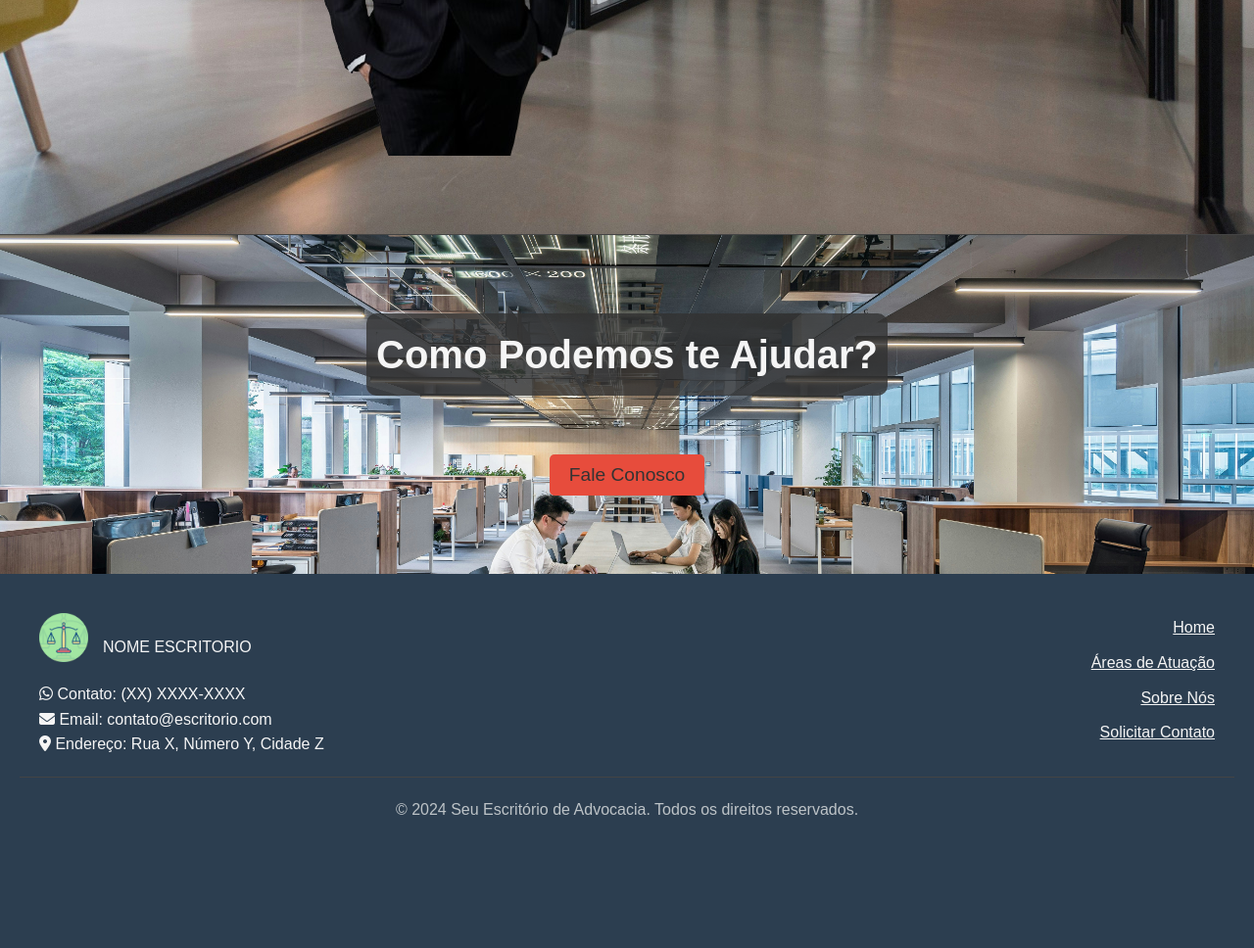
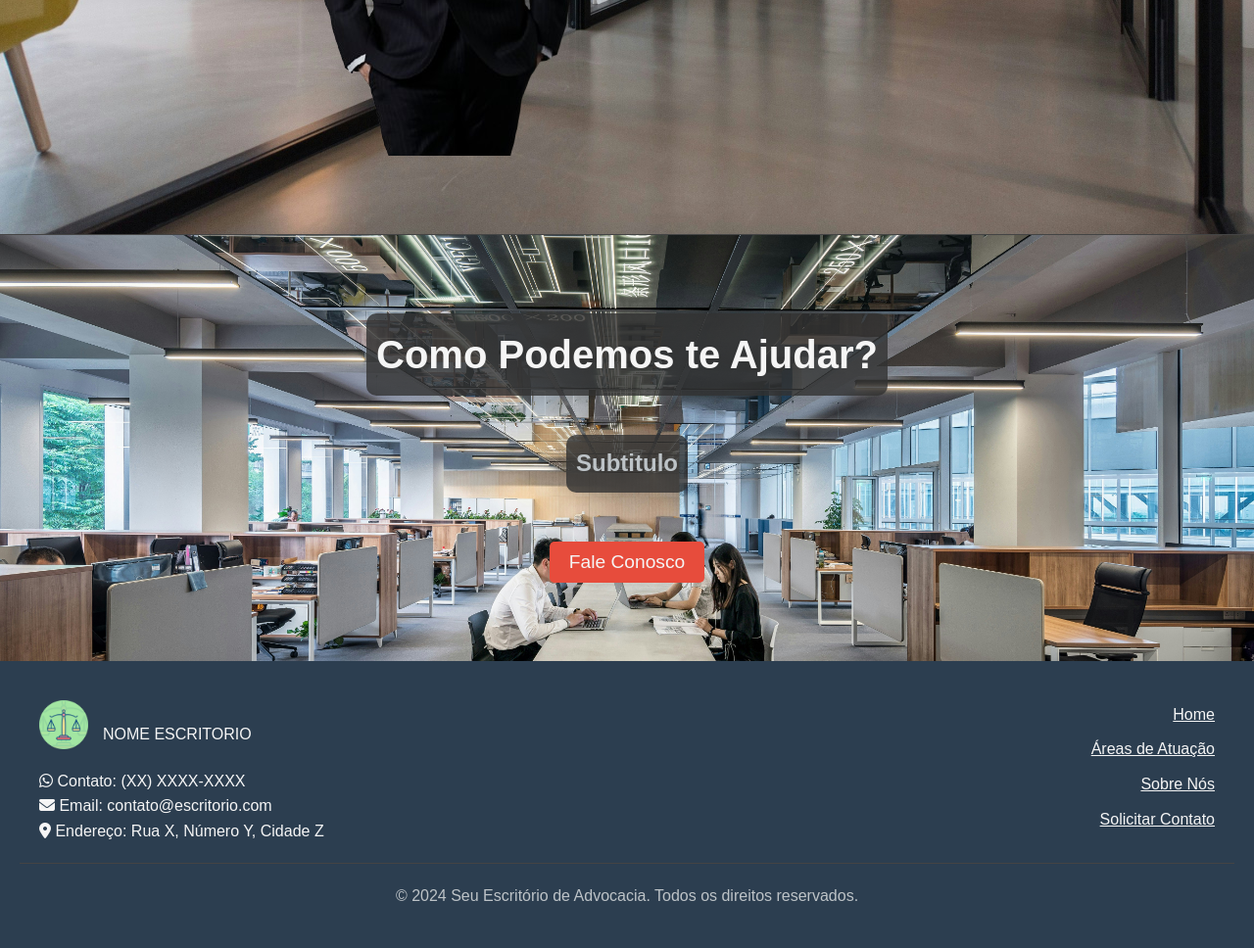
Before and after one commit to HeberthMatos/landingpageadv, a PHP site: page / in a window 1280 px wide. Shown: the part 1975-2943 px from the top of the page at 98% size. Before the commit the page ends 2807 px from the top, so only its background shows below. Run offline with PHP 8.4, Linux system fonts and the light colour scheme.

Commit message:
atualização

```diff
--- a/css/main.css
+++ b/css/main.css
@@ -324,10 +324,24 @@ section {
         /* Mantém o h1 como um bloco */
     }
 
+    & h2 {
+        font-size: 1.5rem;
+        color: var(--gray-light);
+        margin-bottom: 30px;
+        background: var(--gray-80);
+        /* Fundo com 80% de opacidade */
+        padding: 10px;
+        /* Adiciona espaçamento interno */
+        border-radius: 10px;
+        /* Opcional: arredonda os cantos */
+        display: block;
+        /* Mantém o h1 como um bloco */
+    }
+
     & .fale-conosco-btn {
         padding: 10px 20px;
         background-color: var(--secondary-color);
-        color: var(--text-color-dark);
+        color: var(--text-color-light);
         border: none;
         cursor: pointer;
         font-size: 1.2rem;
--- a/index.php
+++ b/index.php
@@ -70,6 +70,7 @@
     <!-- Section 4 - Como Podemos te Ajudar -->
     <section id="ajuda">
         <h1>Como Podemos te Ajudar?</h1>
+        <h2>Subtitulo</h2>
         <button class="fale-conosco-btn">Fale Conosco</button>
     </section>
 
```
